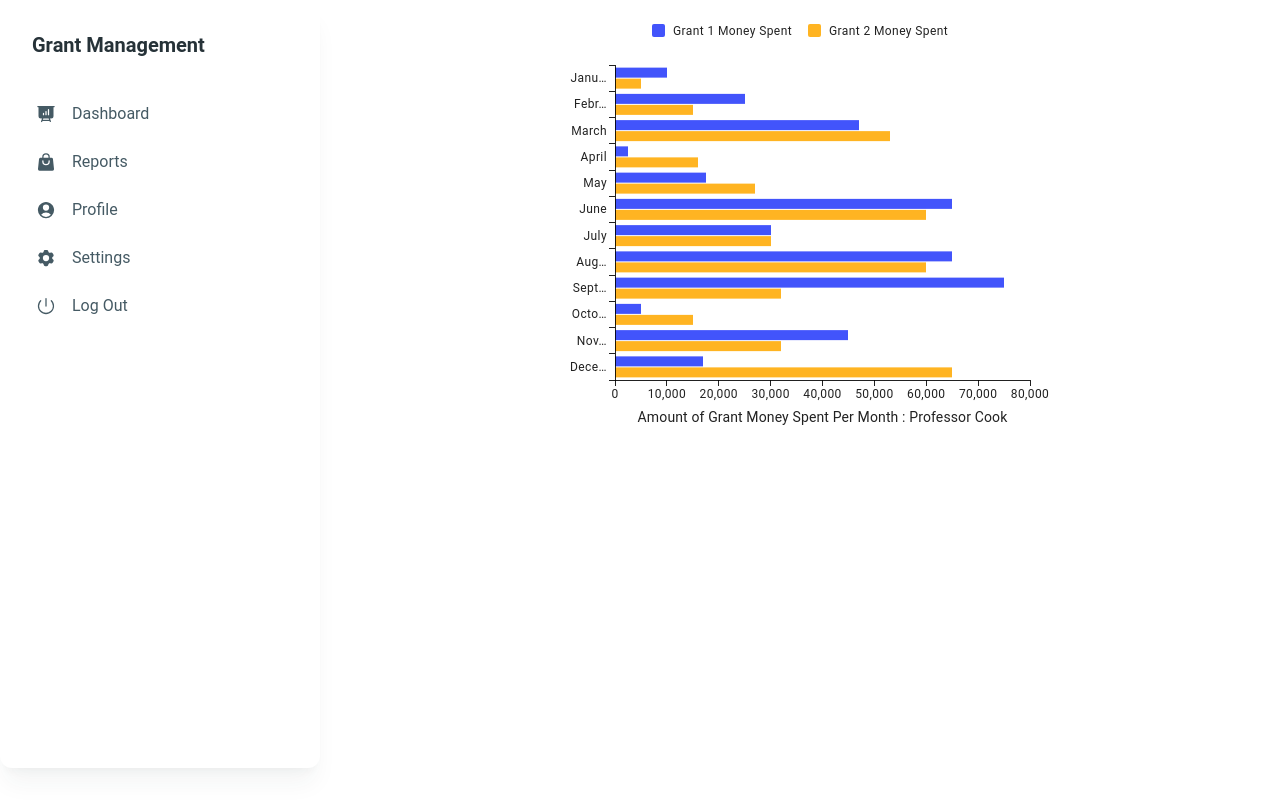
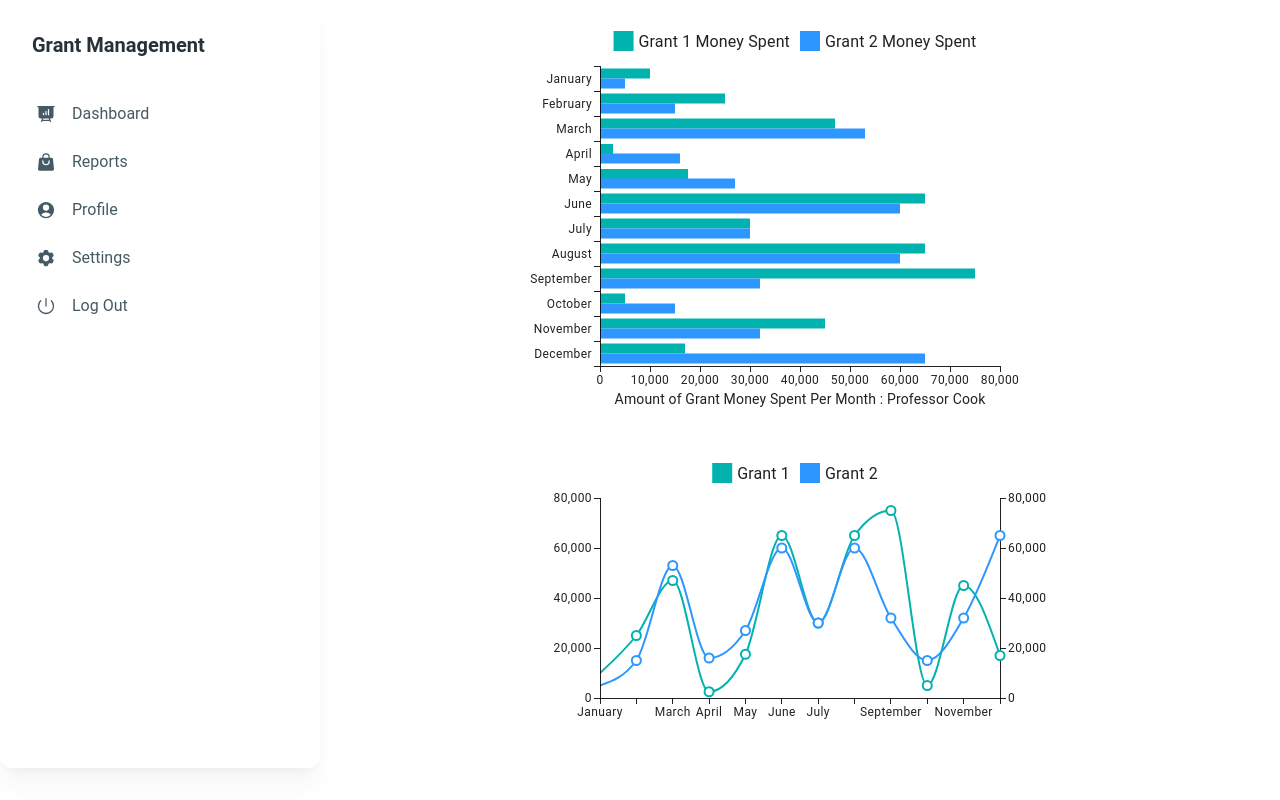
Before and after one commit to DaronAdams/grant-monitor, a React (Create React App) app in the folder frontend/: page /testchart in a window 1280 px wide. Built offline with nearby package versions, Linux system fonts and the light colour scheme.

Commit message:
Chart-addition-fixed

```diff
--- a/frontend/package.json
+++ b/frontend/package.json
@@ -3,12 +3,14 @@
   "version": "0.1.0",
   "private": true,
   "dependencies": {
+    "@devexpress/dx-react-chart": "^4.0.5",
     "@emotion/react": "^11.11.1",
     "@emotion/styled": "^11.11.0",
     "@heroicons/react": "^2.0.18",
     "@material-tailwind/react": "^2.1.1",
     "@mui/material": "^5.14.10",
     "@mui/styled-engine-sc": "^5.14.10",
+    "@mui/x-charts": "^6.0.0-alpha.13",
     "@mui/x-data-grid": "^6.14.0",
     "@testing-library/jest-dom": "^5.17.0",
     "@testing-library/react": "^13.4.0",
@@ -56,5 +58,4 @@
     "tailwindcss": "^3.3.3"
   },
   "proxy": "http://localhost:5207/api"
-
 }
--- a/frontend/src/components/BasicBarChart.tsx
+++ b/frontend/src/components/BasicBarChart.tsx
@@ -22,88 +22,88 @@ const dataProp = [
       grant1: 10000,
       grant2: 5000,
 
-      month: 'January',
+      month: 'January'
     },
     {
 
       grant1: 25000,
       grant2: 15000,
 
-      month: 'February',
+      month: 'February'
     },
     {
 
       grant1: 47000,
       grant2: 53000,
 
-      month: 'March',
+      month: 'March'
     },
     {
 
       grant1: 2500,
       grant2: 16000,
 
-      month: 'April',
+      month: 'April'
     },
     {
 
       grant1: 17500,
       grant2: 27000,
 
-      month: 'May',
+      month: 'May'
     },
     {
 
       grant1: 65000,
       grant2: 60000,
 
-      month: 'June',
+      month: 'June'
     },
     {
 
       grant1: 30000,
       grant2: 30000,
 
-      month: 'July',
+      month: 'July'
     },
     {
 
       grant1: 65000,
       grant2: 60000,
 
-      month: 'August',
+      month: 'August'
     },
     {
 
       grant1: 75000,
       grant2: 32000,
 
-      month: 'September',
+      month: 'September'
     },
     {
 
       grant1: 5000,
       grant2: 15000,
 
-      month: 'October',
+      month: 'October'
     },
     {
 
       grant1: 45000,
       grant2: 32000,
 
-      month: 'November',
+      month: 'November'
     },
     {
 
       grant1: 17000,
       grant2: 65000,
 
-      month: 'December',
+      month: 'December'
     },
   ];
 
-  const valueFormatter = (value: number) => `${value}$`;
+  const valueFormatter = (value: number) => `$${value}`;
 
 
     return (
@@ -115,6 +115,15 @@ const dataProp = [
         { dataKey: 'grant2', label: 'Grant 2 Money Spent', valueFormatter }]}
         layout = "horizontal"
         {...labelProp}
+
+  legend={{
+    direction: "row"
+    }}
+  sx={{
+    "--ChartsLegend-rootOffsetX": "0px",
+    "--ChartsLegend-rootOffsetY": "-20px",
+    '--ChartsLegend-rootSpacing': "100px",
+  }}
       />
     );
 
--- /dev/null
+++ b/frontend/src/components/BasicLineChart.tsx
@@ -0,0 +1,42 @@
+import * as React from 'react';
+import { LineChart } from '@mui/x-charts/LineChart';
+
+const BasicLine = () => {
+
+const grant1Data = [10000, 25000, 47000, 2500, 17500, 65000, 30000, 65000, 75000, 5000, 45000, 17000];
+const grant2Data = [5000, 15000, 53000, 16000, 27000, 60000, 30000, 60000, 32000, 15000, 32000, 65000];
+const xLabels = [
+  'January',
+  'February',
+  'March',
+  'April',
+  'May',
+  'June',
+  'July',
+  'August',
+  'September',
+  'October',
+  'November',
+  'December'
+
+];
+
+
+  return (
+    <LineChart
+      width={500}
+      height={300}
+      series={[
+        { data: grant1Data, label: 'Grant 1', yAxisKey: 'leftAxisId' },
+        { data: grant2Data, label: 'Grant 2', yAxisKey: 'rightAxisId' },
+      ]}
+      xAxis={[{ scaleType: 'point', data: xLabels }]}
+      yAxis={[{ id: 'leftAxisId' }, { id: 'rightAxisId' }]}
+      rightAxis="rightAxisId"
+    />
+  );
+}
+
+
+
+export default BasicLine;
--- a/frontend/src/pages/TestChart.tsx
+++ b/frontend/src/pages/TestChart.tsx
@@ -1,5 +1,6 @@
 import { HomePageSidebar } from "../components/Sidebar";
 import BasicBar from "../components/BasicBarChart";
+import BasicLine from "../components/BasicLineChart";
 
 const TestBar = () => {
     return (
@@ -8,8 +9,11 @@ const TestBar = () => {
                 <HomePageSidebar />
                 <div className="flex flex-col w-full">
                     <div className="flex flex-row justify-between items-center p-4">
+                        <BasicBar />
+                    </div>
 
-                        <BasicBar />
+                    <div className="flex flex-row justify-between items-center p-4">
+                        <BasicLine />
                     </div>
                 </div>
             </div>
```
Also changed, not shown: 1 other file (tests, documents, lock files or other folders).
